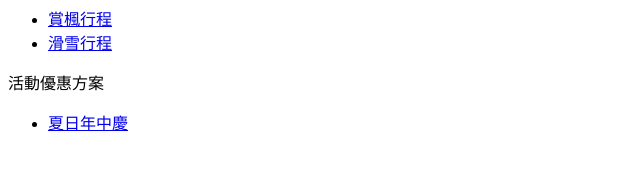
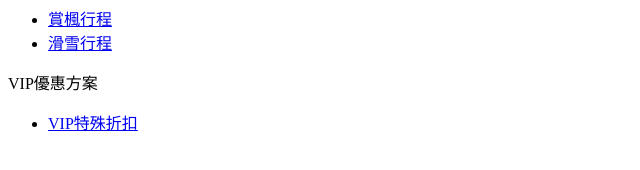
Before and after one commit to f7637625/SRC_Projects, a plain HTML site: page index.html in a window 1280 px wide. Shown: the part 542-712 px from the top of the page, 0-640 px from the left. Drawn offline with Linux system fonts and the light colour scheme.

Commit message:
Update index.html

```diff
--- a/index.html
+++ b/index.html
@@ -32,9 +32,9 @@
 	<li><a href="https://example.com">滑雪行程</a></li>
     </ul>
 
-    <p>活動優惠方案</p>
+    <p>VIP優惠方案</p>
     <ul>
-	<li><a href="https://example.com">夏日年中慶</a></li>
+	<li><a href="https://example.com">VIP特殊折扣</a></li>
     </ul>
 
   </body>
```
